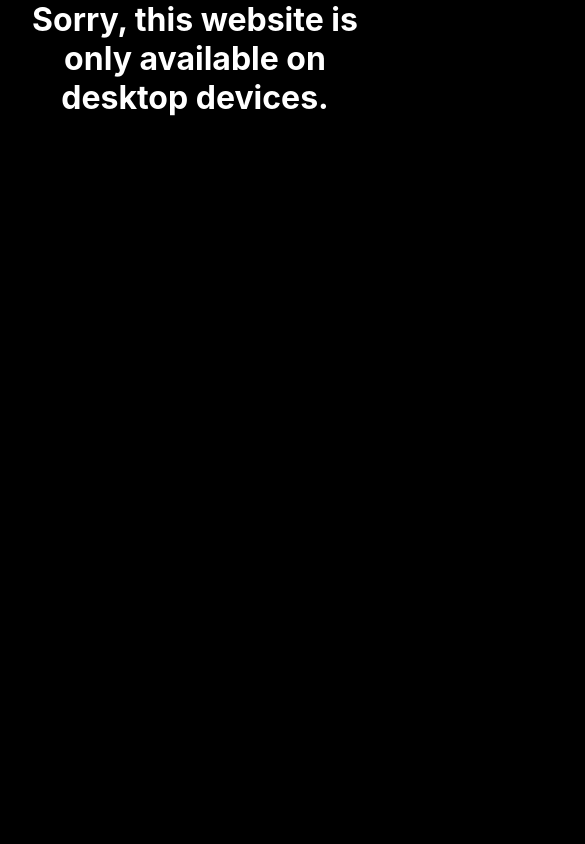
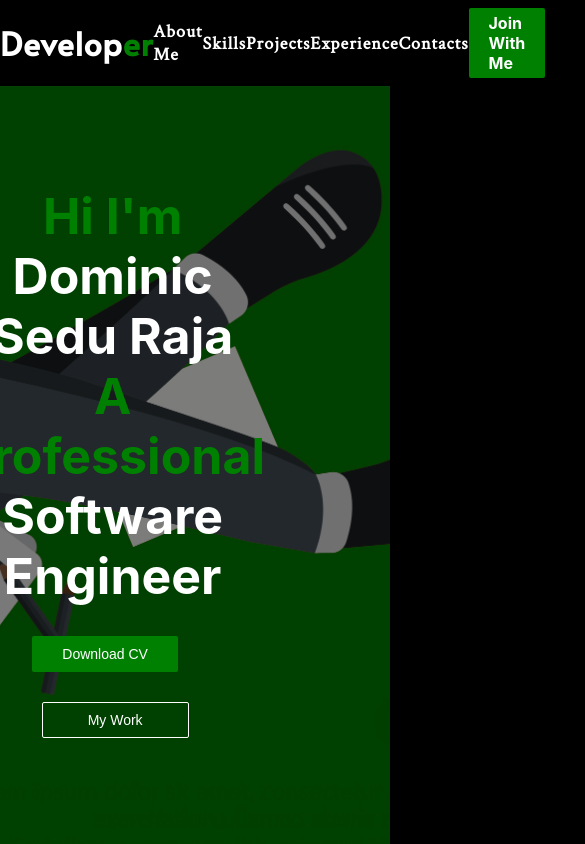
Before and after one commit to Dominic-SR/Portfolio, a React (Create React App) app: page / in a window 390 px wide. Shown: the top 844 px of the page, 585 px wide, since content can reach past the window. Built offline with nearby package versions, Linux system fonts and the light colour scheme; a web font is replaced by a local one.

Commit message:
fourth commit

```diff
--- a/src/App.js
+++ b/src/App.js
@@ -8,11 +8,10 @@ import TopContainer from './components/TopContainer/TopContainer';
 import Mobileview from './components/Underconstruction/Mobileview';
 
 function App() {
-  const isMobile = window.matchMedia("only screen and (max-width: 760px)").matches;
-console.log(isMobile)
+
   return (
     <div>
-     {(isMobile !== true) ?(
+
        <>
      <Header/>
      <TopContainer/>
@@ -21,9 +20,7 @@ console.log(isMobile)
      <ExperienceContainer/>
      <Contact/>
      </>
-     ):(
-       <Mobileview/>
-     )}
+
     </div>
   );
 }
--- a/src/components/Header/Header.css
+++ b/src/components/Header/Header.css
@@ -58,3 +58,65 @@ z-index: 2000;
     border-radius: 2px;
     cursor: pointer;
 }
+
+@media only screen and (max-width: 600px) {
+
+.header{
+    display: flex;
+    align-items: center;
+    color: white;
+    background-color: black;
+    top: 0;
+    position: sticky;
+    z-index: 2000;
+    }
+
+    .header__left{
+        flex: 0.4;
+    }
+    .header__left > h1{
+        text-align: center;
+        font-family: "Alata",sans-serif;
+        letter-spacing: 1px;
+        padding: 20px 0;
+    }
+
+    .header__left > h1 > span{
+        color: green;
+    }
+
+    .header__right{
+        display: flex;
+        flex: 0.6;
+        justify-content: space-evenly;
+        align-items: center;
+    }
+
+    .header__right > a > h4{
+        font-size: 18px;
+        cursor: pointer;
+        transition: transform 200ms ease-in-out;
+        font-family:"Crimson Text",serif;
+        padding: 20px 0;
+        letter-spacing: 1px;
+    }
+    .header__right> a> h4:hover{
+        transform: scale(1.09);
+        background-color: green;
+        color: white;
+        padding: 5px 20px;
+        border-radius: 2px;
+        letter-spacing: 1px;
+        font-family:"Crimson Text",serif;
+        font-size: 18px;
+        cursor: pointer;
+    }
+    .header__rightbutton{
+        background-color: green;
+        color:white;
+        padding: 5px 20px ;
+        border-radius: 2px;
+        cursor: pointer;
+    }
+
+  }
```
Also changed, not shown: 1 other file (tests, documents, lock files or other folders).
